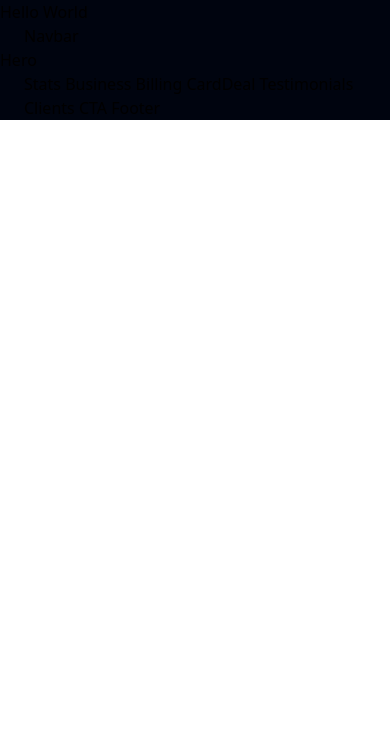
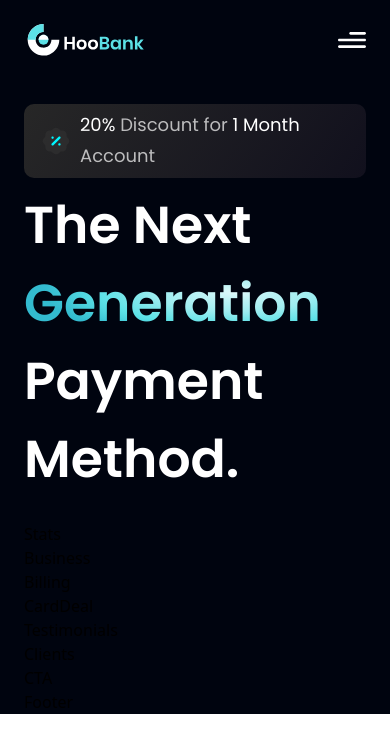
Before and after one commit to alvintanu/Learning, a React (Vite) app in the folder react-resp/: page / in a window 390 px wide. Shown: the top 752 px of the page. Built offline with nearby package versions, Linux system fonts and the light colour scheme.

Commit message:
navbar done
lanjut hero

```diff
--- a/react-resp/src/App.jsx
+++ b/react-resp/src/App.jsx
@@ -1,32 +1,33 @@
 import React from 'react'
 import styles from './style'
+
+import { Navbar, Billing, CardDeal, Business, Clients, CTA, Stats, Footer, Testimonials, Hero } from './components'
 
 const App = () => {
   return (
     <div className="bg-primary w-full overflow-hidden">
-      <h1>Hello World</h1>
       <div className={`${styles.paddingX} ${styles.flexCenter}`}>
         <div className={`${styles.boxWidth}`}>
-          Navbar
+          <Navbar />
         </div>
       </div>
 
       <div className={`bg-primary ${styles.flexStart}`}>
         <div className={`${styles.boxWidth}`}>
-          Hero
+          <Hero />
         </div>
       </div>
 
       <div className={`bg-primary ${styles.paddingX} ${styles.flexStart}`}>
         <div className={`${styles.boxWidth}`}>
-          Stats
-          Business
-          Billing
-          CardDeal
-          Testimonials
-          Clients
-          CTA
-          Footer
+          <Stats />
+          <Business />
+          <Billing />
+          <CardDeal />
+          <Testimonials />
+          <Clients />
+          <CTA />
+          <Footer />
         </div>
       </div>
     </div>
--- /dev/null
+++ b/react-resp/src/components/CTA.jsx
@@ -0,0 +1,9 @@
+import React from 'react'
+
+const CTA = () => {
+  return (
+    <div>CTA</div>
+  )
+}
+
+export default CTA
--- /dev/null
+++ b/react-resp/src/components/CardDeal.jsx
@@ -0,0 +1,9 @@
+import React from 'react'
+
+const CardDeal = () => {
+  return (
+    <div>CardDeal</div>
+  )
+}
+
+export default CardDeal
--- /dev/null
+++ b/react-resp/src/components/Clients.jsx
@@ -0,0 +1,9 @@
+import React from 'react'
+
+const Clients = () => {
+  return (
+    <div>Clients</div>
+  )
+}
+
+export default Clients
--- /dev/null
+++ b/react-resp/src/components/FeedbackCard.jsx
@@ -0,0 +1,9 @@
+import React from 'react'
+
+const FeedbackCard = () => {
+  return (
+    <div>FeedbackCard</div>
+  )
+}
+
+export default FeedbackCard
--- /dev/null
+++ b/react-resp/src/components/Footer.jsx
@@ -0,0 +1,9 @@
+import React from 'react'
+
+const Footer = () => {
+  return (
+    <div>Footer</div>
+  )
+}
+
+export default Footer
--- /dev/null
+++ b/react-resp/src/components/GetStarted.jsx
@@ -0,0 +1,9 @@
+import React from 'react'
+
+const GetStarted = () => {
+  return (
+    <div>GetStarted</div>
+  )
+}
+
+export default GetStarted
--- /dev/null
+++ b/react-resp/src/components/Hero.jsx
@@ -0,0 +1,29 @@
+import React from 'react'
+import styles from '../style'
+
+import { discount, robot } from '../assets'
+
+const  Hero = () => (
+  <section id='home' className={`flex md:flex-row flex-col ${styles.paddingY}`}>
+    <div className={`flex-1 ${styles.flexStart} flex-col xl:px-0 sm:px-16 px-6`}>
+      <div className='flex flex-row items-center py-[6px] px-4 bg-discount-gradient rounded-[10px] mb-2'>
+      <img src={discount} alt='discount' className='w-[32px] h-[32px]' />
+      <p className={`${styles.paragraph} ml-2`}>
+        <span className='text-white'>20%</span> Discount for {" "}
+        <span className='text-white'>1 Month</span> Account
+      </p>
+      </div>
+
+      <div className='flex flex-row justify-between items-center w-full'>
+        <h1 className='flex-1 font-poppins font-semibold ss:text-[72px] text-[52px] text-white'>The Next <br className='sm:block hidden' />
+          {" "}
+          <span className='text-gradient'>Generation</span> {" "}
+          Payment Method.
+        </h1>
+
+      </div>
+    </div>
+  </section>
+)
+
+export default Hero
--- /dev/null
+++ b/react-resp/src/components/Navbar.jsx
@@ -0,0 +1,58 @@
+import { React, useState } from 'react'
+
+import { close, logo, menu } from '../assets'
+
+import { navLinks } from '../constants'
+
+const Navbar = () => {
+  const [toggle, setToggle] = useState(false)
+
+  return (
+    <nav className='w-full flex py-6 justify-between items-center navbar'>
+      <img src={logo} alt="hoobank" className='w-[124px] h-[32px]'></img>
+
+      <ul className='list-none sm:flex hidden justify-end items-center flex-1'>
+        {navLinks.map((nav, index) => (
+          <li
+            key={nav.id}
+            className={`font-poppins font-normal cursor-pointer text-[16px] ${index === navLinks.length - 1 ? 'mr-0' : 'mr-10'} text-white`}
+          >
+            <a href={`#${nav.id}`}>
+              {nav.title}
+            </a>
+          </li>
+        ))}
+
+      </ul>
+
+      <div className="sm:hidden flex flex-1 justify-end items-center">
+          <img
+            src={toggle ? close : menu}
+            alt="menu"
+            className="w-[28px] h-[28px] object-contain"
+            onClick={() => setToggle((prev) => !prev)}
+          />
+          <div
+            className={`${toggle ? 'flex' : 'hidden'} p-6 bg-black-gradient absolute top-20 right-0 mx-4 my-2 min-w-[140px] rounded-xl sidebar`}
+          >
+            <ul className='list-none flex flex-col justify-end items-center flex-1'>
+              {navLinks.map((nav, index) => (
+                <li
+                  key={nav.id}
+                  className={`font-poppins font-normal cursor-pointer text-[16px] ${index === navLinks.length - 1 ? 'mb-0' : 'mb-4'} text-white`}
+                >
+                  <a href={`#${nav.id}`}>
+                    {nav.title}
+                  </a>
+                </li>
+              ))}
+
+            </ul>
+          </div>
+      </div>
+
+    </nav>
+  )
+}
+
+export default Navbar
--- /dev/null
+++ b/react-resp/src/components/Stats.jsx
@@ -0,0 +1,9 @@
+import React from 'react'
+
+const Stats = () => {
+  return (
+    <div>Stats</div>
+  )
+}
+
+export default Stats
--- /dev/null
+++ b/react-resp/src/components/Testimonials.jsx
@@ -0,0 +1,9 @@
+import React from 'react'
+
+const Testimonials = () => {
+  return (
+    <div>Testimonials</div>
+  )
+}
+
+export default Testimonials
--- /dev/null
+++ b/react-resp/src/components/index.js
@@ -0,0 +1,23 @@
+import Navbar from "./Navbar";
+import Billing from "./Billing";
+import CardDeal from "./CardDeal";
+import Business from "./Business";
+import Clients from "./Clients";
+import CTA from "./CTA";
+import Stats from "./Stats";
+import Footer from "./Footer";
+import Testimonials from "./Testimonials";
+import Hero from "./Hero";
+
+export {
+  Navbar,
+  Billing,
+  CardDeal,
+  Business,
+  Clients,
+  CTA,
+  Stats,
+  Footer,
+  Testimonials,
+  Hero,
+};
```
